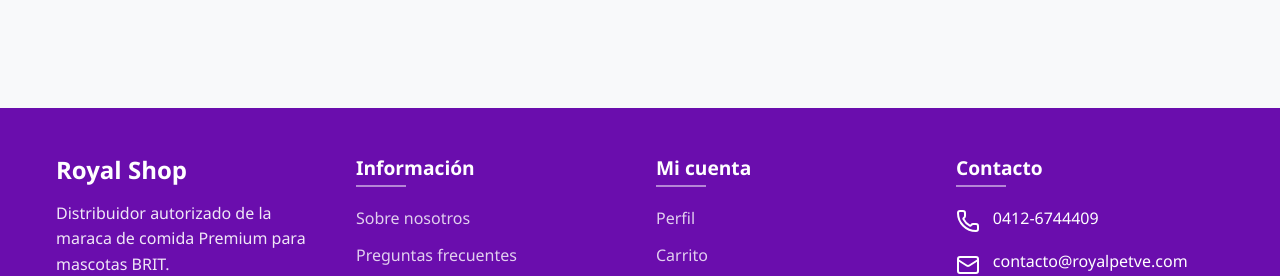
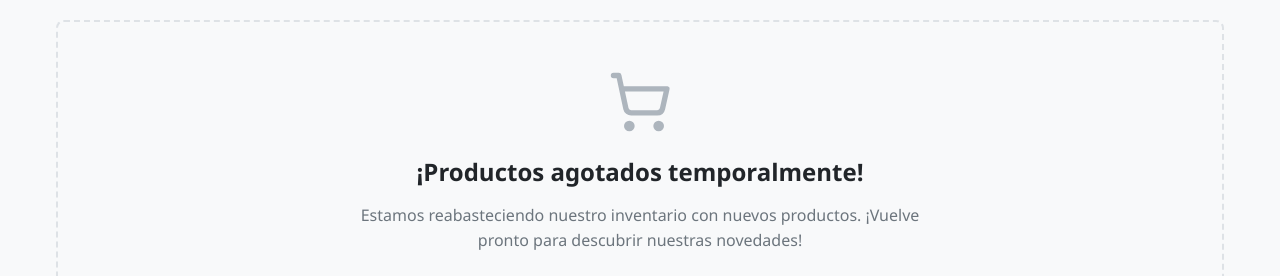
Before and after one commit to cheche482010/royal-system, a Vue app in the folder web/: page /home in a window 1280 px wide. Shown: the part 626-902 px from the top of the page. Built offline with nearby package versions, Linux system fonts and the light colour scheme; no server answers.

Commit message:
producto inventario

```diff
--- a/web/src/components/ProductCarousel/ProductCarousel.js
+++ b/web/src/components/ProductCarousel/ProductCarousel.js
@@ -1,10 +1,12 @@
+"use client"
+
 import { ref, onMounted, onUnmounted, computed } from "vue"
 import { useRouter } from "vue-router"
 import { ChevronLeftIcon, ChevronRightIcon, StarIcon, EyeIcon, ShoppingCartIcon } from "lucide-vue-next"
 import { useToast } from "../../services/toast.service"
 import { useCartService } from "../../services/cart.service"
-import { useDolarStore } from '../../stores/dolar'
-import { config } from '../../config/config'
+import { useDolarStore } from "../../stores/dolar"
+import { config } from "../../config/config"
 
 export default {
   name: "ProductCarousel",
@@ -18,7 +20,7 @@
   props: {
     API_BASE_URL: {
       type: String,
-      default: config.API_BASE_URL
+      default: config.API_BASE_URL,
     },
     products: {
       type: Array,
@@ -158,20 +160,26 @@
     const formatPriceBs = (price) => {
       const rate = dollarRate.value?._value || dollarRate.value
 
-      const numericPrice = typeof price === 'string'
-        ? parseFloat(price.replace(',', '.'))
-        : Number(price)
+      const numericPrice = typeof price === "string" ? Number.parseFloat(price.replace(",", ".")) : Number(price)
 
       if (!rate || isNaN(numericPrice)) {
-        return '--.-- BS'
+        return "--.-- BS"
       }
 
-      const totalBs = (numericPrice * Number(rate).toFixed(2)).toFixed(2)
-        .replace('.', ',')
-        .replace(/\B(?=(\d{3})+(?!\d))/g, '.') + ' BS'
+      const totalBs =
+        (numericPrice * Number(rate).toFixed(2))
+          .toFixed(2)
+          .replace(".", ",")
+          .replace(/\B(?=(\d{3})+(?!\d))/g, ".") + " BS"
 
       return totalBs
     }
+
+    const filteredProducts = computed(() => {
+      return props.products.filter((product) => {
+        return product.Inventario && product.Inventario.cantidad_actual > 0
+      })
+    })
 
     return {
       carouselTrack,
@@ -183,7 +191,8 @@
       addToCart,
       formatPrice,
       formatPriceBs,
-      dollarRate
+      dollarRate,
+      filteredProducts,
     }
   },
 }
--- a/web/src/services/products.service.js
+++ b/web/src/services/products.service.js
@@ -1,58 +1,77 @@
+"use client";
 
-import { apiService } from "./api.service"
-import { useAuth } from "../composables/useAuth"
+import { apiService } from "./api.service";
+import { useAuth } from "../composables/useAuth";
 
 export const useProductsService = () => {
-
-    const auth = useAuth()
+  const auth = useAuth();
 
   const getToken = () => {
-        return auth.userToken.value
-    }
+    return auth.userToken.value;
+  };
 
   const getUserId = () => {
-        return auth.userId.value
-    }
+    return auth.userId.value;
+  };
 
   const getAllProducts = async () => {
     try {
-            const response = await apiService.get('/productos/getAll')
-            return response
+      const response = await apiService.get("/productos/getAll");
+      // Filtrar productos con inventario > 0 antes de devolverlos
+      if (response && response.data) {
+        response.data = response.data.filter(
+          (product) =>
+            product.Inventario && product.Inventario.cantidad_actual > 0
+        );
+      }
+      return response;
     } catch (error) {
-            console.error("Error fetching all products:", error)
-            throw error
+      console.error("Error fetching all products:", error);
+      throw error;
     }
+  };
+
+  const searchProducts = async (
+    query = "",
+    categoriaId = null,
+    marcaId = null,
+    precio = null
+  ) => {
+    try {
+      let endpoint = "/productos/search?";
+      if (query) endpoint += `query=${encodeURIComponent(query)}&`;
+      if (categoriaId) endpoint += `categoria_id=${categoriaId}&`;
+      if (marcaId) endpoint += `marca_id=${marcaId}&`;
+      if (precio) endpoint += `precio=${precio}&`;
+
+      const response = await apiService.get(endpoint);
+      // Filtrar productos con inventario > 0 antes de devolverlos
+      if (response && response.data) {
+        response.data = response.data.filter(
+          (product) =>
+            product.Inventario && product.Inventario.cantidad_actual > 0
+        );
       }
-
-    const searchProducts = async (query = '', categoriaId = null, marcaId = null, precio = null) => {
-        try {
-          let endpoint = '/productos/search?'
-          if (query) endpoint += `query=${encodeURIComponent(query)}&`
-          if (categoriaId) endpoint += `categoria_id=${categoriaId}&`
-          if (marcaId) endpoint += `marca_id=${marcaId}&`
-          if (precio) endpoint += `precio=${precio}&`
-
-          const response = await apiService.get(endpoint)
-          return response.data || []
+      return response.data || [];
     } catch (error) {
-          console.error("Error searching products:", error)
-          throw error
+      console.error("Error searching products:", error);
+      throw error;
     }
-      }
+  };
 
   const getProductById = async (id) => {
     try {
-            const response = await apiService.get(`/productos/${id}`)
-            return response.data || null
+      const response = await apiService.get(`/productos/${id}`);
+      return response.data || null;
     } catch (error) {
-            console.error("Error fetching product by ID:", error)
-            throw error
+      console.error("Error fetching product by ID:", error);
+      throw error;
     }
-    }
+  };
 
   return {
     getAllProducts,
     searchProducts,
-        getProductById
-    }
-}
+    getProductById,
+  };
+};
--- a/web/src/views/Home/Home.scss
+++ b/web/src/views/Home/Home.scss
@@ -271,6 +271,59 @@
         }
       }
     }
+
+    .empty-products-container {
+      background-color: #f8f9fa;
+      border-radius: 0.5rem;
+      padding: 3rem 2rem;
+      text-align: center;
+      margin-bottom: 2rem;
+      border: 2px dashed #dee2e6;
+
+      .empty-products-content {
+        max-width: 600px;
+        margin: 0 auto;
+
+        .empty-products-icon {
+          color: #adb5bd;
+          margin-bottom: 1.5rem;
+
+          svg {
+            margin: 0 auto;
+          }
+        }
+
+        .empty-products-title {
+          font-size: 1.5rem;
+          font-weight: 700;
+          color: #212529;
+          margin-bottom: 1rem;
+        }
+
+        .empty-products-message {
+          color: #6c757d;
+          margin-bottom: 1.5rem;
+          line-height: 1.6;
+        }
+
+        .empty-products-actions {
+          .notify-button {
+            background-color: #00b2e3;
+            color: white;
+            border: none;
+            border-radius: 9999px;
+            padding: 0.75rem 1.5rem;
+            font-weight: 600;
+            cursor: pointer;
+            transition: background-color 0.2s;
+
+            &:hover {
+              background-color: darken(#00b2e3, 10%);
+            }
+          }
+        }
+      }
+    }
   }
 }
 
--- a/web/src/views/Home/Home.vue
+++ b/web/src/views/Home/Home.vue
@@ -48,6 +48,23 @@
         v-if="featuredProducts.length > 0"
         :products="featuredProducts"
       />
+      <div v-else class="empty-products-container">
+        <div class="empty-products-content">
+          <div class="empty-products-icon">
+            <ShoppingCartIcon size="64" />
+          </div>
+          <h3 class="empty-products-title">¡Productos agotados temporalmente!</h3>
+          <p class="empty-products-message">
+            Estamos reabasteciendo nuestro inventario con nuevos productos.
+            ¡Vuelve pronto para descubrir nuestras novedades!
+          </p>
+          <div class="empty-products-actions">
+             <button class="notify-button" @click="notifyWhenAvailable">
+              Notificarme cuando haya nuevos productos
+            </button>
+          </div>
+        </div>
+      </div>
     </section>
   </div>
   <Footer />
--- a/web/src/views/Products/Products.js
+++ b/web/src/views/Products/Products.js
@@ -6,8 +6,8 @@
 import Footer from "../../components/Footer/Footer.vue"
 import { apiService } from "../../services/api.service"
 import { useCartService } from "../../services/cart.service"
-import { useDolarStore } from '../../stores/dolar'
-import { config } from '../../config/config'
+import { useDolarStore } from "../../stores/dolar"
+import { config } from "../../config/config"
 import {
   StarIcon,
   HeartIcon,
@@ -45,8 +45,8 @@
   props: {
     API_BASE_URL: {
       type: String,
-      default: config.API_BASE_URL
-    }
+      default: config.API_BASE_URL,
+    },
   },
   setup(props) {
     const router = useRouter()
@@ -111,8 +111,9 @@
         }
 
         // Transformar los productos para que coincidan con el formato esperado
+        // y filtrar aquellos con inventario en 0
         products.value = response.data
-          .filter((p) => p.is_active)
+          .filter((p) => p.is_active && p.Inventario && p.Inventario.cantidad_actual > 0)
           .map((p) => ({
             id: p.id,
             name: p.nombre,
@@ -125,6 +126,7 @@
             subcategory: p.Categorium?.id?.toString(),
             brandId: p.Marca?.id?.toString(),
             description: p.descripcion,
+            inventario: p.Inventario,
           }))
       } catch (error) {
         console.error("Error al cargar productos:", error)
@@ -313,17 +315,17 @@
     const formatPriceBs = (price) => {
       const rate = dollarRate.value?._value || dollarRate.value
 
-      const numericPrice = typeof price === 'string'
-        ? parseFloat(price.replace(',', '.'))
-        : Number(price)
+      const numericPrice = typeof price === "string" ? Number.parseFloat(price.replace(",", ".")) : Number(price)
 
       if (!rate || isNaN(numericPrice)) {
-        return '--.-- BS'
+        return "--.-- BS"
       }
 
-      const totalBs = (numericPrice * Number(rate).toFixed(2)).toFixed(2)
-        .replace('.', ',')
-        .replace(/\B(?=(\d{3})+(?!\d))/g, '.') + ' BS'
+      const totalBs =
+        (numericPrice * Number(rate).toFixed(2))
+          .toFixed(2)
+          .replace(".", ",")
+          .replace(/\B(?=(\d{3})+(?!\d))/g, ".") + " BS"
 
       return totalBs
     }
@@ -351,7 +353,7 @@
       formatPrice,
       toast,
       formatPriceBs,
-      dollarRate
+      dollarRate,
     }
   },
 }
```
Also changed, not shown: web/src/views/Home/Home.js (+60 -51 lines), 1 other file (tests, documents, lock files or other folders). Lines whose indentation alone changed are shown as unchanged.
